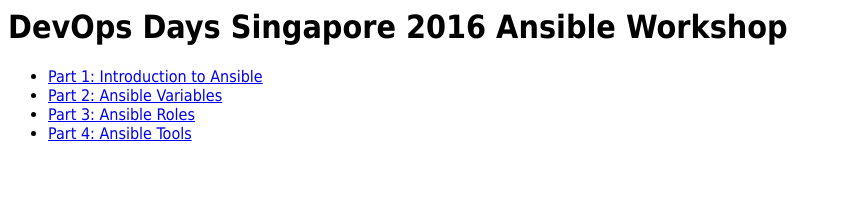
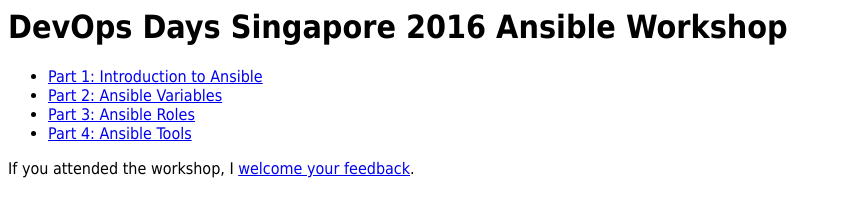
Before and after one commit to willthames/devops-singapore-2016, a plain HTML site: page docs/index.html in a window 1280 px wide. Shown: the whole page, without its empty margins (0-841 px from the left). Drawn offline with Linux system fonts and the light colour scheme.

Commit message:
Add feedback link

```diff
--- a/docs/index.html
+++ b/docs/index.html
@@ -15,4 +15,7 @@
     <li><a href="03-roles.html">Part 3: Ansible Roles</a></li>
     <li><a href="04-tools.html">Part 4: Ansible Tools</a></li>
   </ul>
+
+  If you attended the workshop, I <a href="https://goo.gl/forms/2G3x8uZ1hQapqV8D3">welcome your
+    feedback</a>.
 </body>
```
